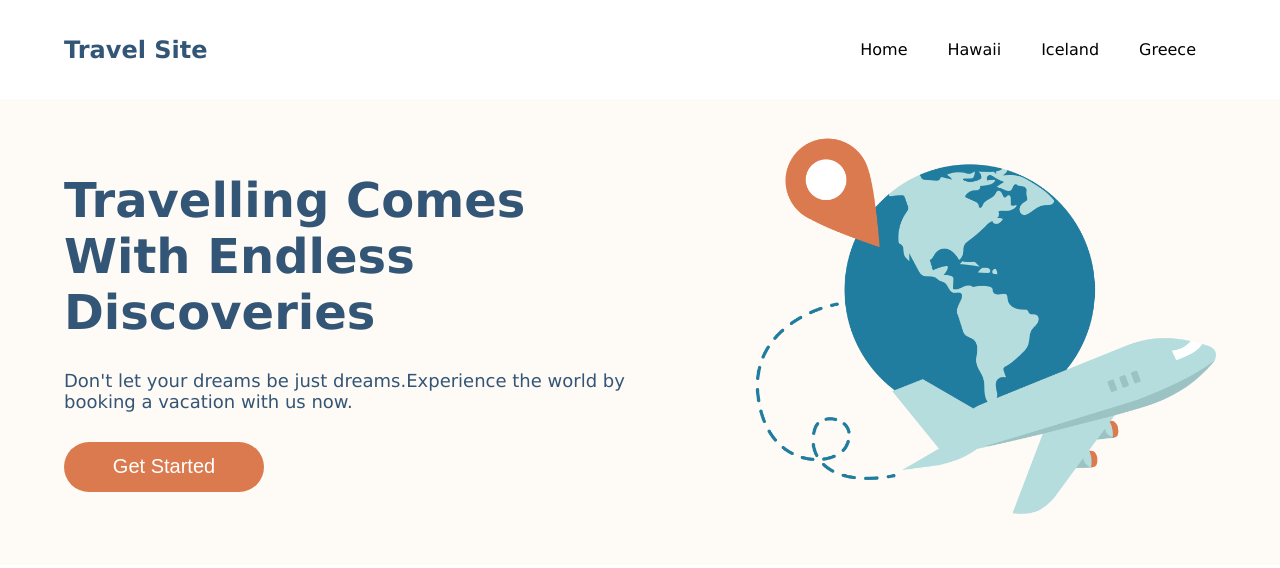
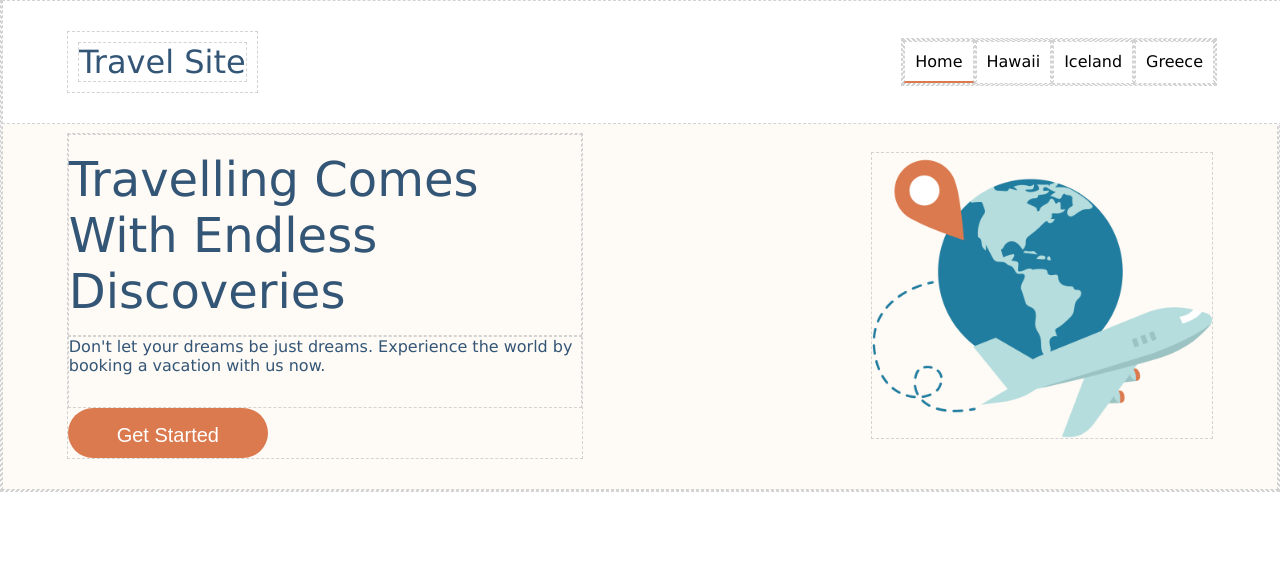
Before and after one commit to Adiam-Ahmed/adiam-ahmed-travelsite, a plain HTML site: page index.html in a window 1280 px wide. Drawn offline with Linux system fonts and the light colour scheme.

Commit message:
Adjust CSS styles

```diff
--- a/css/global.css
+++ b/css/global.css
@@ -1,3 +1,57 @@
+*,
+*::before,
+*::after {
+    box-sizing: border-box;
+    margin: 0;
+    padding: 0;
+    border: 1px dashed lightgray;
+}
 body{
     font-family: Verdana, Geneva, Tahoma, sans-serif;
 }
+h1,
+h2,
+h3,
+h4,
+h5,
+h6{
+    font-weight: normal;
+}
+/* Header Logo Styles */
+.site-header {
+    display: flex;
+    justify-content: space-between;
+    align-items: center;
+    padding: 1.875rem 5%;
+    background-color: #FFFFFF;
+    position: fixed;
+    top: 0;
+    width: 100%
+}
+
+.site-header__logo {
+    display: inline-block;
+    text-decoration: none;
+    color: #335576;
+    cursor: pointer;
+    padding: .625rem;
+}
+
+/* NavBar Styles */
+.main-nav__list {
+    display: flex;
+    list-style: none;
+}
+
+.main-nav__link {
+    display: inline-block;
+    color: black;
+    text-decoration: none;
+    padding: .625rem;
+    border-bottom: .125rem solid #FFFFFF;
+
+}
+
+.main-nav__link--active {
+    border-bottom: .125rem solid #DB7A4E;
+}
--- a/css/main.css
+++ b/css/main.css
@@ -1,81 +1,40 @@
-*,
-*::before,
-*::after {
-    box-sizing: border-box;
-    margin: 0;
-    padding: 0;
-}
-
-/* Header Styles */
-.header{
+/* hero Styles */
+.hero-banner{
     display: flex;
     justify-content: space-between;
     align-items: center;
-    padding: 20px 5%;
-    background-color: #FFFFFF;
+    background-color: #FEFAF5;
+    margin-top: 6.2rem;
+    padding: 1.875rem 5%;
+    flex-wrap: wrap;
 }
-.header__logo {
-    text-decoration: none;
+.hero-banner__content{
+    width: 45%;
+    max-width: 75rem;
+}
+.hero-banner__slogan{
+    font-size: 3rem;
+    padding: 1rem 0;
     color: #335576;
-    cursor: pointer;
 }
-
-/* NavBar Styles */
-.navbar__list{
-    display: flex;
-    list-style: none;
+.hero-banner__details{
+    padding-bottom: 2rem;
+    color: #335576;
 }
-.navbar__links{
-    margin: 20px;
-}
-.navbar__links a{
-    text-decoration: none;
-    color: black;
-    transition: text-decoration 0.3s ease;
-}
-.navbar__links a:hover{
-    text-decoration: underline #DB7A4E;
-}
-.navbar__links a:active {
-    text-decoration: underline #DB7A4E;
-}
-
-
-/* NavBar Styles */
-.hero{
-    display: flex;
-    justify-content: space-between;
-    align-items: center;
-    padding: 30px 5%;
-    background-color: #FEFAF5;
-}
-.hero__headline{
-    text-align: left;
-    color: #335576;
-    width: 50%;
-}
-.hero__slogan{
-    font-weight: 600;
-    font-size: 3rem;
-}
-.hero__description{
-    padding: 30px 0;
-    font-weight: 500;
-    font-size: 1.125rem;
-
-}
-.hero__cta{
+.hero-banner__cta{
     background-color: #DB7A4E;
     color: #FFFFFF;
-    border-radius: 25px;
-    padding: 10px 20px;
+    border-radius: 2rem;
+    padding: 1rem 2rem;
     border: none;
     cursor: pointer;
-    width: 200px;
-    height: 50px;
+    width: 12.5rem;
+    height: 3.125rem;
     font-size: 1.25rem;
 }
-.hero__image{
-    width: 40%;
-    margin-bottom: 1.25rem;
+.hero-banner__image{
+    /* width: 30%; */
+    margin: 1.25rem 0;
+    max-width: 21.41rem;
+    max-height: 21.41rem
 }
--- a/index.html
+++ b/index.html
@@ -8,25 +8,35 @@
     <link rel="stylesheet" href="./css/main.css">
 </head>
 <body>
-    <header >
-        <nav class="header">
-            <a class="header__logo" href=""><h1>Travel Site</h1></a>
-            <ul class="navbar__list">
-                <li class="navbar__links"><a href="">Home</a></li>
-                <li class="navbar__links"><a href="">Hawaii</a></li>
-                <li class="navbar__links"><a href="">Iceland</a></li>
-                <li class="navbar__links"><a href="">Greece</a></li>
+    <header class="site-header" >
+        <a class="site-header__logo" href="./index.html"><h1>Travel Site</h1></a>
+        <nav class="main-nav">
+            <ul class="main-nav__list">
+                <li class="main-nav__item">
+                    <a class="main-nav__link  main-nav__link--active" href="./index.html">Home</a>
+                </li>
+                <li class="main-nav__item">
+                    <a class="main-nav__link" href="./pages/hawaii.html">Hawaii</a>
+                </li>
+                <li class="main-nav__item">
+                    <a class="main-nav__link" href="./pages/iceland.html">Iceland</a>
+                </li>
+                <li class="main-nav__item">
+                    <a class="main-nav__link" href="./pages/greece.html">Greece</a>
+                </li>
             </ul>
         </nav>
-        <section class="hero">
-            <div class="hero__headline">
-                <h2 class="hero__slogan" >Travelling Comes With Endless Discoveries</h2>
-                <p class="hero__description">Don't let your dreams be just dreams.Experience the world by booking a vacation with us now.</p>
-                <button class="hero__cta">Get Started</button>
-            </div>
-            <img class="hero__image" src="./assets/images/hero.png" alt="airplane flying over the world">
-        </section>
     </header>
+    <section class="hero-banner">
+        <div class="hero-banner__content">
+            <h2 class="hero-banner__slogan" >Travelling Comes With Endless Discoveries</h2>
+            <p class="hero-banner__details">Don't let your dreams be just dreams. Experience the world by booking a vacation with us now.</p>
+            <button class="hero-banner__cta">Get Started</button>
+        </div>
+        <img class="hero-banner__image" src="./assets/images/hero.png" alt="airplane flying over the world">
+    </section>
+
+
 
 </body>
 </html>
```
